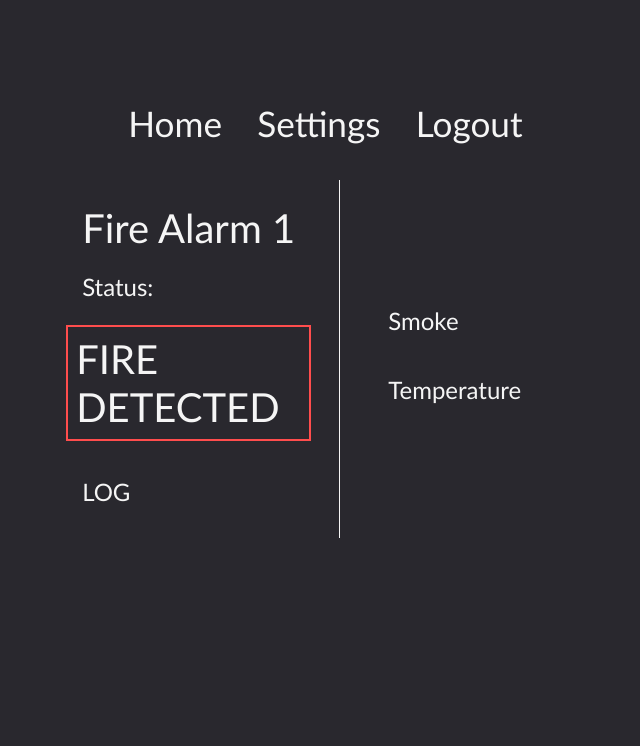
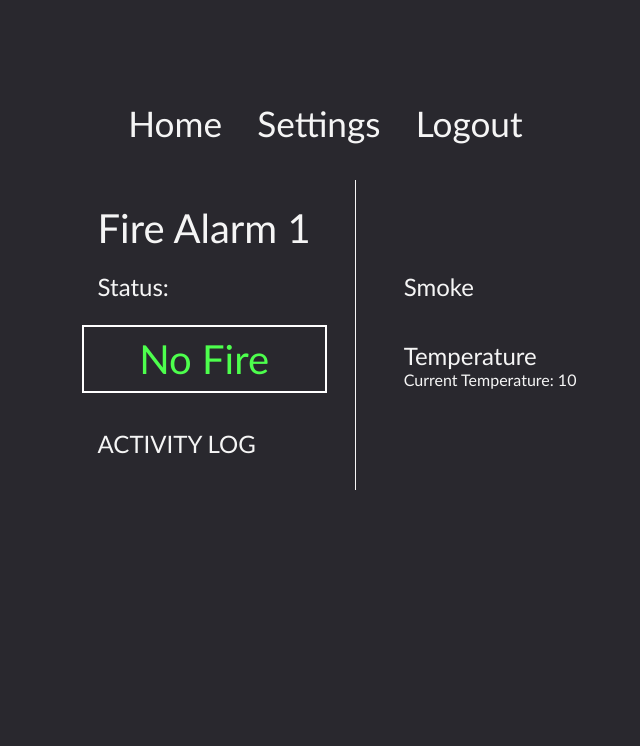
Before and after one commit to SYSC3010-W24/sysc3010-project-l1-g8, a Flask app: template web-app/templates/index.html in a window 1280 px wide. Shown: the top 746 px of the page, without its empty margins (297-937 px from the left). Run offline with Flask 3, Linux system fonts and the light colour scheme; the template is opened without the code that fills it: most values are stand-ins (such as "Sample title", 1, 10 or a date in 2020); parts of the project's set-up code (start-up, migrations or seed data) failed here and were passed over.

Commit message:
feat: Add data from firebase db to webgui

```diff
--- a/web-app/main.py
+++ b/web-app/main.py
@@ -3,10 +3,10 @@ import pyrebase
 import json
 
 PORT: int = 8000
-CREDENTIALS: str = "./firebase_config.json"
+FIREBASE_CONFIG: str = "firebase_config.json"
 
 # Initialize DB connection
-with open(CREDENTIALS, "r") as file:
+with open(FIREBASE_CONFIG, "r") as file:
     config = json.load(file)
 firebase = pyrebase.initialize_app(config)
 db = firebase.database()
@@ -17,13 +17,24 @@ app = Flask(__name__)
 @app.route("/", methods=["GET"])
 def home():
     """Renders the home page of the website."""
-    return render_template("index.html")
+    # Get temperature data from Firebase
+    temperature_data = db.child("sensordata").child("temperature").get().val()
+    latest_timestamp = max(temperature_data.keys())
+    current_temperature = round(temperature_data[latest_timestamp],2)
+
+    # Get emergency flag from Firebase
+    emergency_flag = db.child("emergency").get().val()
+    color_class= "fire" if emergency_flag else "no-fire"
+    return render_template("index.html", current_temperature=current_temperature, emergency_flag=emergency_flag, color_class=color_class)
 
 
 @app.route("/settings", methods=["GET"])
 def settings():
     """Renders the settings page of the website."""
-    return render_template("settings.html")
+    # Get thresholds data from firebase
+    temperature_threshold = db.child("thresholds").child("temperature").get().val()
+    smoke_threshold = db.child("thresholds").child("smoke").get().val()
+    return render_template("settings.html", temperature_threshold=temperature_threshold)
 
 @app.route("/login", methods=["GET"])
 def login():
--- a/web-app/static/index.css
+++ b/web-app/static/index.css
@@ -25,7 +25,7 @@ body {
 }
 
 .alarm-status-box {
-  border: 2px solid #ff4d4d;
+  border: 2px solid #fff;
   padding: 0.2em;
   margin-bottom: 0.5em;
   font-size: 2.5em;
@@ -34,6 +34,21 @@ body {
   justify-content: center;
 }
 
+.alarm-status-box.fire {
+  border: 2px solid #ff4d4d;
+}
+
+.alarm-status-box.no-fire {
+  border: 2px solid #4dff4d;
+}
+
+.fire {
+  color: #ff4d4d;
+}
+
+.no-fire{
+  color:#4dff4d;
+}
 .alarm-name {
   margin-bottom: 0.5em;
   font-size: 2.5em;
@@ -72,3 +87,9 @@ body {
   padding: 1em;
   margin-bottom: 0.5em;
 }
+
+.current-temp p{
+  display: flex;
+  flex-direction: row;
+  justify-content: center;
+}
--- a/web-app/templates/index.html
+++ b/web-app/templates/index.html
@@ -21,11 +21,15 @@
             <p class="alarm-name">Fire Alarm 1</p>
             <p class="title-2">Status:</p>
           </div>
-          <div class="alarm-status-box">
-            <p>FIRE DETECTED</p>
+          <div class="alarm-status-box {{ color_class }}">
+            {% if emergency_flag %}
+              <p class="fire">FIRE DETECTED</p>
+            {% else %}
+              <p class="no-fire">No Fire</p>
+            {% endif %}
           </div>
           <div class="log-box">
-            <p class="title-2">LOG</p>
+            <p class="title-2">ACTIVITY LOG</p>
           </div>
         </div>
 
@@ -38,6 +42,9 @@
           </div>
           <div class="temperature-box">
             <p class="title-2">Temperature</p>
+            <p class="current-temp">
+              Current Temperature: {{current_temperature}}
+            </p>
             <div class="temperature-graph"></div>
           </div>
         </div>
--- a/web-app/templates/settings.html
+++ b/web-app/templates/settings.html
@@ -25,8 +25,8 @@
 
         <div class="alarm-settings-box">
             <p class="title-2">Alarm Settings</p>
-            <p>Smoke Threshold:</p>
-            <p>Temperature Threshold:</p>
+            <p>Smoke Threshold: {{smoke_threshold}}</p>
+            <p>Temperature Threshold: {{ temperature_threshold}}</p>
         </div>
 
         <div class="appearance-box">
```
